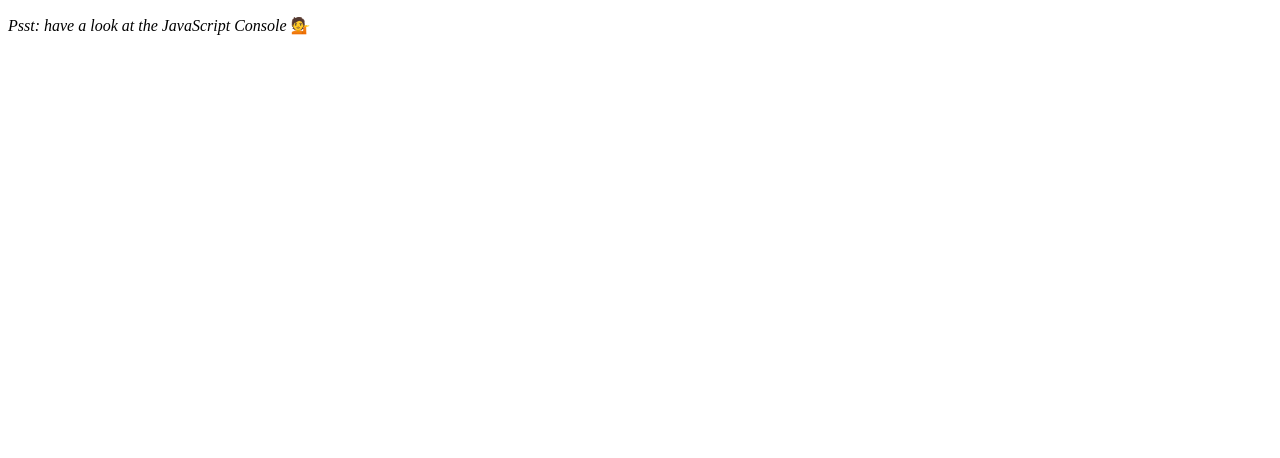
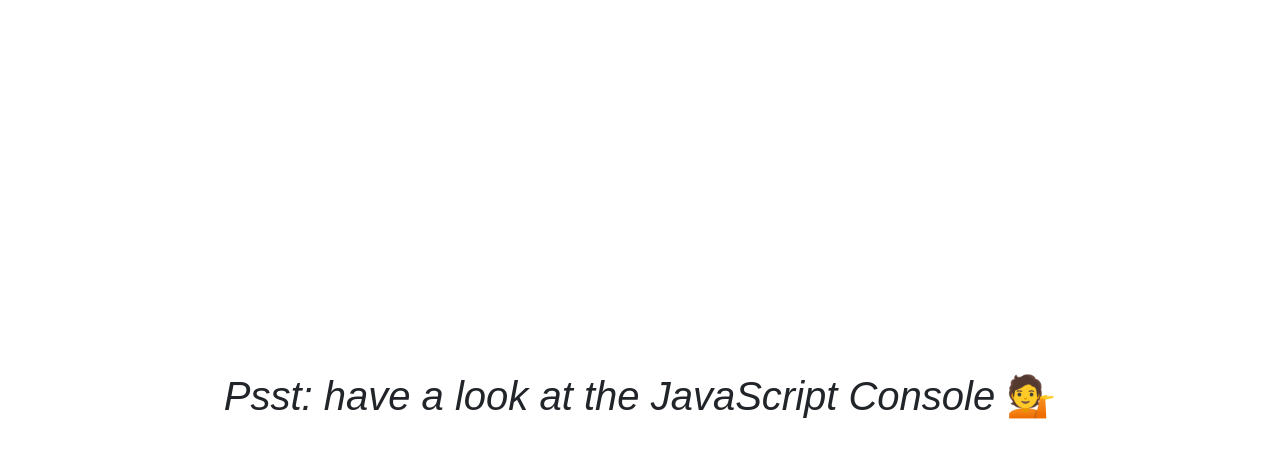
Before and after one commit to DannyHucc/JavaScript30-danny, a plain HTML site: page 04-Array-Cardio-Day1/index.html in a window 1280 px wide. Drawn offline with nearby package versions, Linux system fonts and the light colour scheme.

Commit message:
feat: add 04 style.css

```diff
--- a/04-Array-Cardio-Day1/index.html
+++ b/04-Array-Cardio-Day1/index.html
@@ -5,13 +5,24 @@
   <meta charset="UTF-8">
   <title>Array Cardio 💪</title>
   <link rel="icon" href="https://fav.farm/🔥" />
+  <!-- link bootstrap -->
+  <link href="https://cdn.jsdelivr.net/npm/bootstrap@5.1.3/dist/css/bootstrap.min.css" rel="stylesheet"
+    integrity="sha384-1BmE4kWBq78iYhFldvKuhfTAU6auU8tT94WrHftjDbrCEXSU1oBoqyl2QvZ6jIW3" crossorigin="anonymous">
+  <link rel="stylesheet" href="style.css">
 </head>
 
 <body>
-  <p>
-    <em>Psst: have a look at the JavaScript Console</em> 💁
-  </p>
+  <head>
+    <h1>
+      <em>Psst: have a look at the JavaScript Console</em> 💁
+    </h1>
+  </head>
 
+  <!-- bootstrap -->
+  <script src="https://cdn.jsdelivr.net/npm/bootstrap@5.1.3/dist/js/bootstrap.bundle.min.js"
+    integrity="sha384-ka7Sk0Gln4gmtz2MlQnikT1wXgYsOg+OMhuP+IlRH9sENBO0LRn5q+8nbTov4+1p"
+    crossorigin="anonymous"></script>
+  <!-- javascript -->
   <script src="./array-cardio-day1.js"></script>
 </body>
 
--- /dev/null
+++ b/04-Array-Cardio-Day1/style.css
@@ -0,0 +1,27 @@
+*,
+body,
+html {
+    margin: 0;
+    border: 0;
+    padding: 0;
+    box-sizing: border-box;
+    font-family: Arial, Helvetica, sans-serif;
+}
+
+html,
+body {
+    margin: 0 3%;
+    height: 100vh;
+    overflow: auto;
+}
+
+body,
+head,
+.h1 {
+    display: flex;
+    justify-content: center;
+    align-items: center;
+    align-content: center;
+    text-align: center;
+    align-content: center;
+}
```
